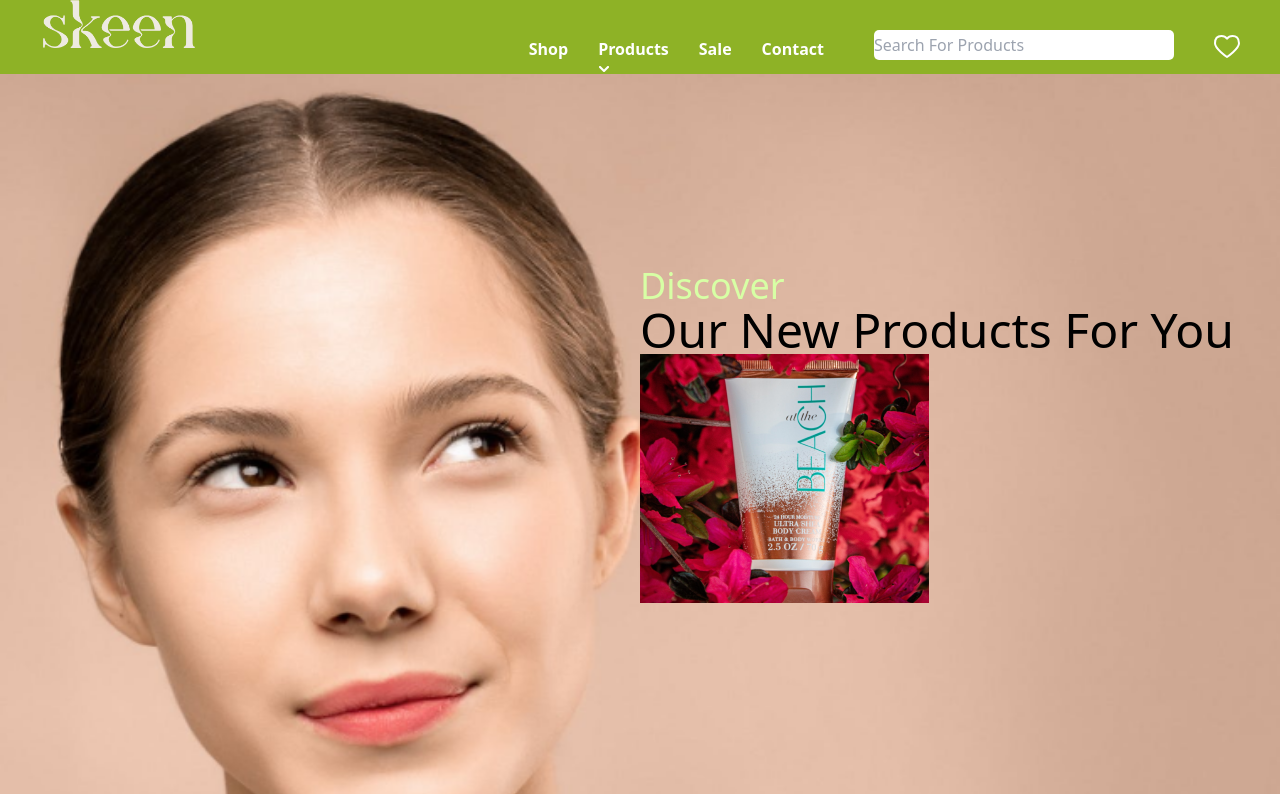
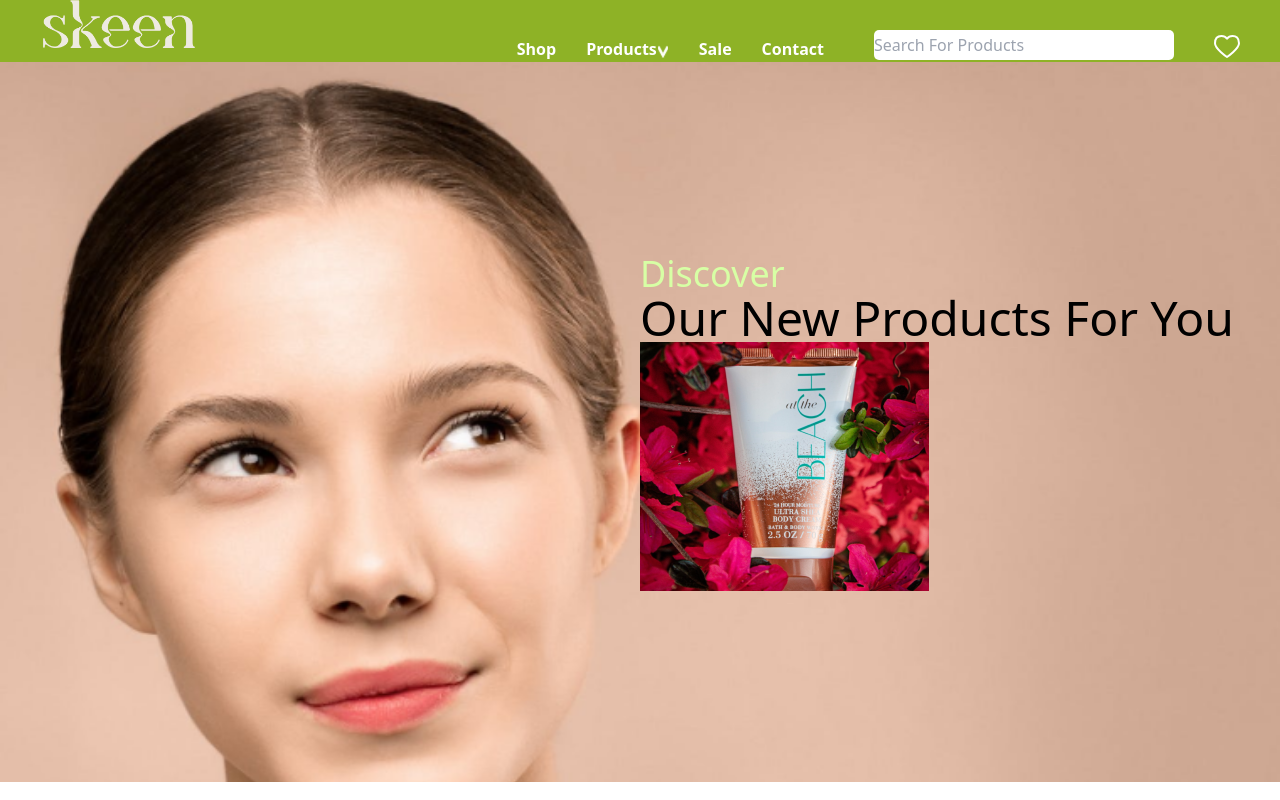
Before and after one commit to ALAMEEN0001/3mtt-assignment2, a plain HTML site: page index.html in a window 1280 px wide. Shown: the top 800 px of the page. Drawn offline with nearby package versions, Linux system fonts and the light colour scheme.

Commit message:
Update index.html

```diff
--- a/index.html
+++ b/index.html
@@ -17,7 +17,7 @@
      <div class="nav-bar">
          <ul>
      <li><a style="text-decoration: none;" href="#">Shop</a></li>
-     <li><a style="text-decoration: none;"href="#">Products <img src="akar-icons_chevron-down.png" alt=""> </a></li>
+     <li><a class="flex" style="text-decoration: none;"href="#">Products <img src="akar-icons_chevron-down.png" alt=""> </a></li>
      <li><a style="text-decoration: none;"href="#">Sale</a></li>
      <li><a style="text-decoration: none;"href="#">Contact</a></li>
      </ul>
```
